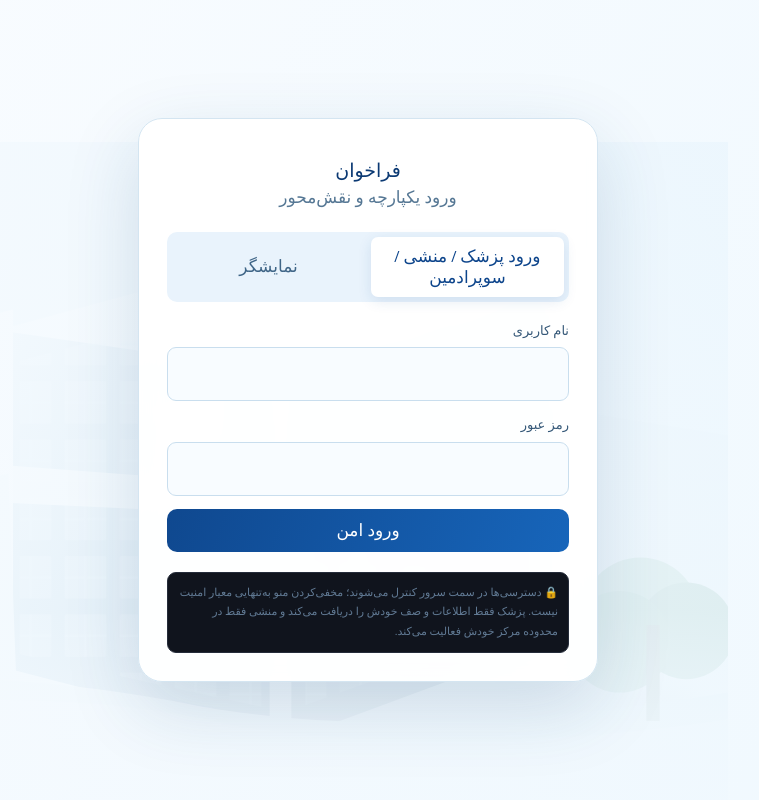
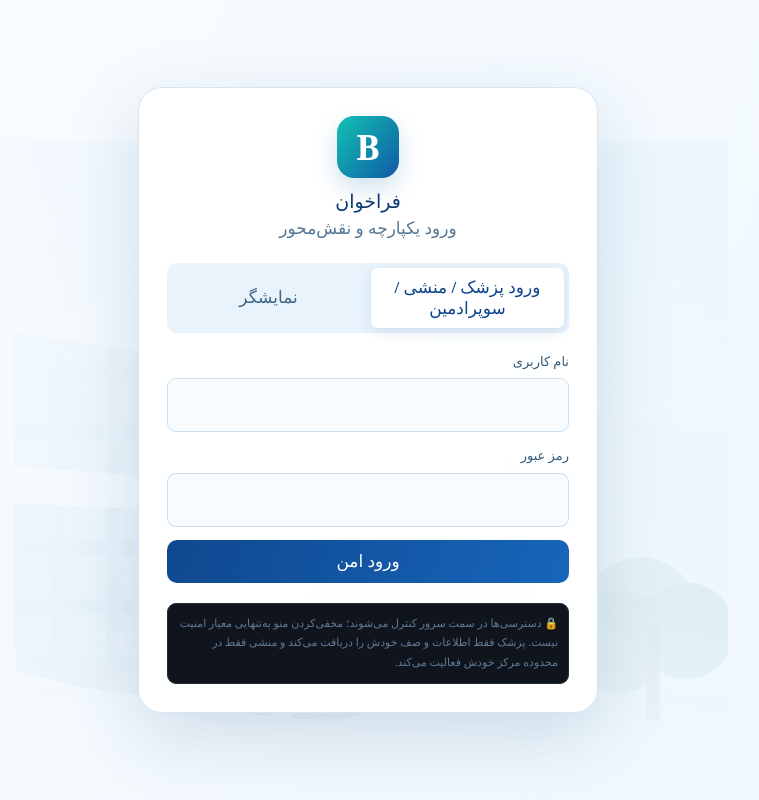
Before and after one commit to khajehmohammadreza-rgb/his, a website: page apps/kiosk/src/auth-gate.html in a window 1280 px wide. Shown: the whole page, without its empty margins (272-1031 px from the left). Drawn offline with Linux system fonts and the light colour scheme; a web font is replaced by a local one.

Commit message:
design(kiosk): render accessible brand fallback only when original logo image fails

```diff
--- a/apps/kiosk/src/assets/bastiyan-visual-2026.css
+++ b/apps/kiosk/src/assets/bastiyan-visual-2026.css
@@ -26,3 +26,6 @@ html:not(.tv-route) #root button:focus-visible,body .box button:focus-visible{ou
 html:not(.tv-route) #root .bg-slate-50{background-color:#f2f8ff}
 @media(max-width:720px){body .box{padding:21px}html:not(.tv-route) body .top{border-radius:15px;padding:13px}}
 @media print{html:not(.tv-route) body{background:white!important}body .box,html:not(.tv-route) body .card{box-shadow:none!important}}
+
+/* The repository currently lacks some binary kiosk artwork: display a harmless mark when absent. */
+body .box .logo.logo-fallback:before{content:"B";display:grid;place-items:center;width:62px;height:62px;margin:0 auto 8px;border-radius:17px;background:linear-gradient(130deg,#13c2b4,#105aa5);color:#fff;font:bold 35px Georgia,serif;box-shadow:0 10px 25px rgba(12,113,165,.2)}
```
